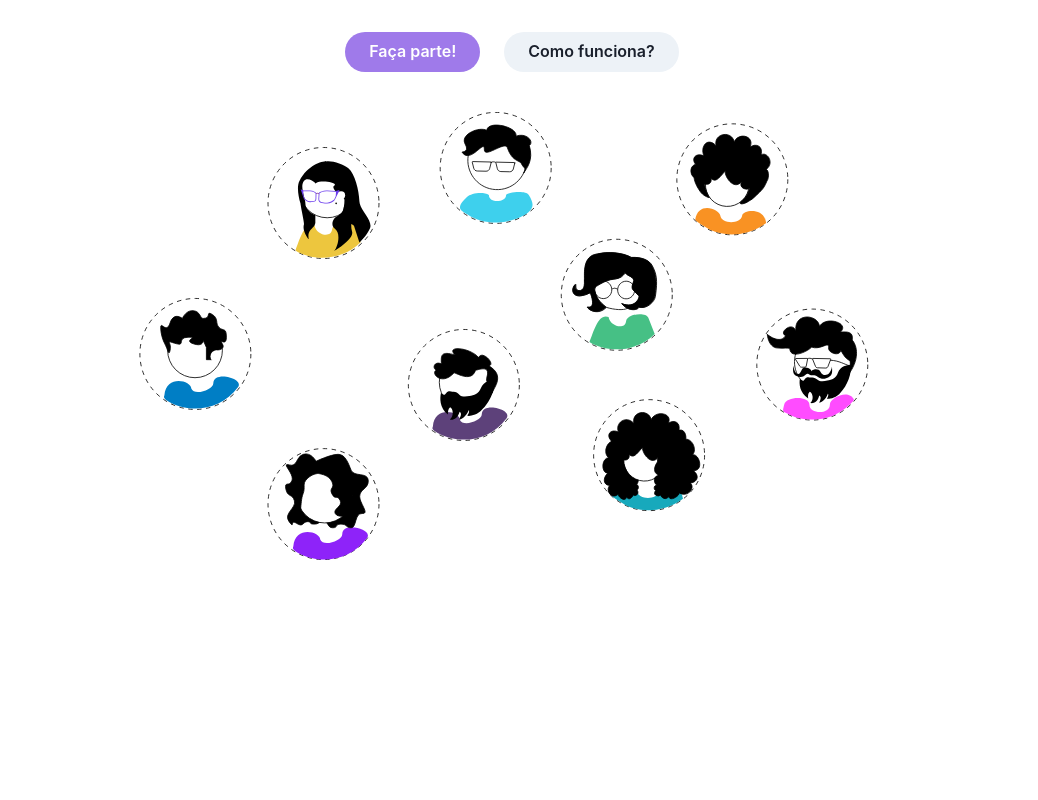
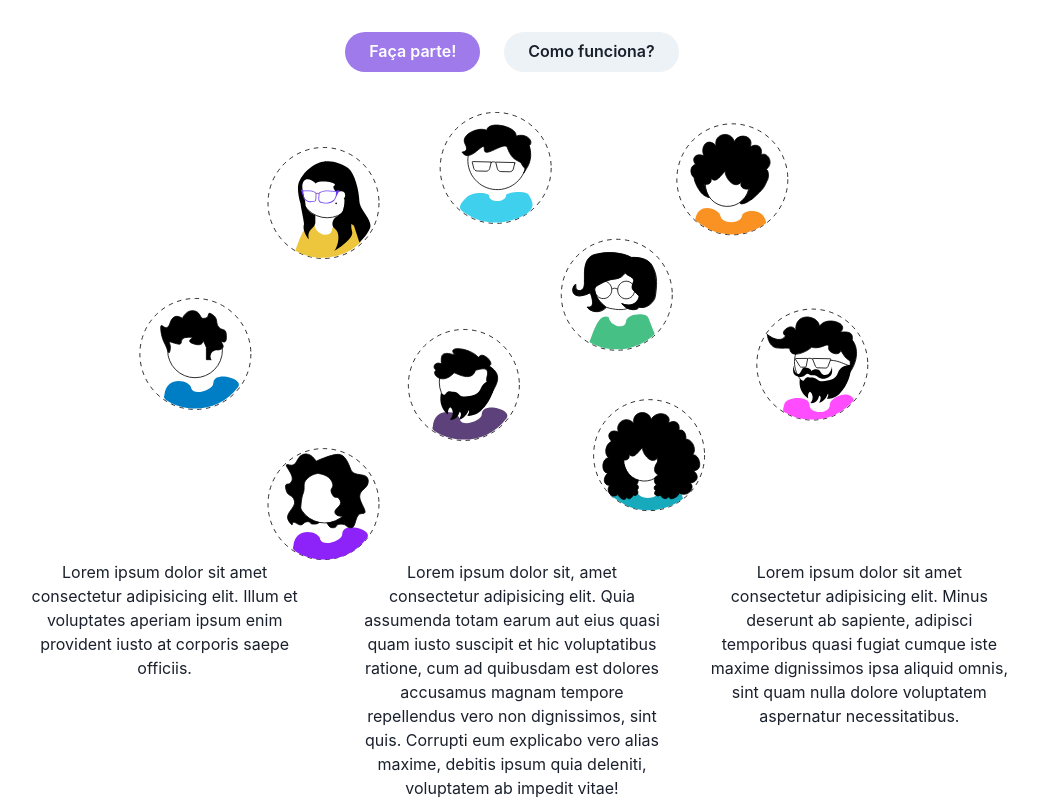
Before and after one commit to podcodar/webapp, a Next.js app: page / in a window 1280 px wide. Shown: the part 304-1104 px from the top of the page, without its empty margins (128-1166 px from the left). Before the commit the page ends 864 px from the top, so only its background shows below. Built offline with nearby package versions, Linux system fonts and the light colour scheme.

Commit message:
create HomeSection comp and import SimpleGrid with base structure of the comp

```diff
--- /dev/null
+++ b/packages/components/HomeSection.tsx
@@ -0,0 +1,29 @@
+import React from 'react';
+import { SimpleGrid } from '@chakra-ui/react';
+
+const HomeSection = () => {
+  return (
+    <SimpleGrid minChildWidth="150px" spacing="50px" textAlign="center">
+      <p>
+        Lorem ipsum dolor sit amet consectetur adipisicing elit. Illum et
+        voluptates aperiam ipsum enim provident iusto at corporis saepe
+        officiis.
+      </p>
+      <p>
+        Lorem ipsum dolor sit, amet consectetur adipisicing elit. Quia assumenda
+        totam earum aut eius quasi quam iusto suscipit et hic voluptatibus
+        ratione, cum ad quibusdam est dolores accusamus magnam tempore
+        repellendus vero non dignissimos, sint quis. Corrupti eum explicabo vero
+        alias maxime, debitis ipsum quia deleniti, voluptatem ab impedit vitae!
+      </p>
+      <p>
+        Lorem ipsum dolor sit amet consectetur adipisicing elit. Minus deserunt
+        ab sapiente, adipisci temporibus quasi fugiat cumque iste maxime
+        dignissimos ipsa aliquid omnis, sint quam nulla dolore voluptatem
+        aspernatur necessitatibus.
+      </p>
+    </SimpleGrid>
+  );
+};
+
+export default HomeSection;
--- a/pages/index.tsx
+++ b/pages/index.tsx
@@ -1,5 +1,6 @@
 import CallToActionWithIllustration from '@packages/components/CtaWithIllustration';
 import CallToActionModal from '@packages/components/dialogs/CallToActionModal';
+import HomeSection from '@packages/components/HomeSection';
 
 export default function Home() {
   return (
@@ -9,6 +10,7 @@ export default function Home() {
         <main>
           {/* Setup placeholder component */}
           <CallToActionWithIllustration />
+          <HomeSection />
         </main>
       </div>
     </>
```
